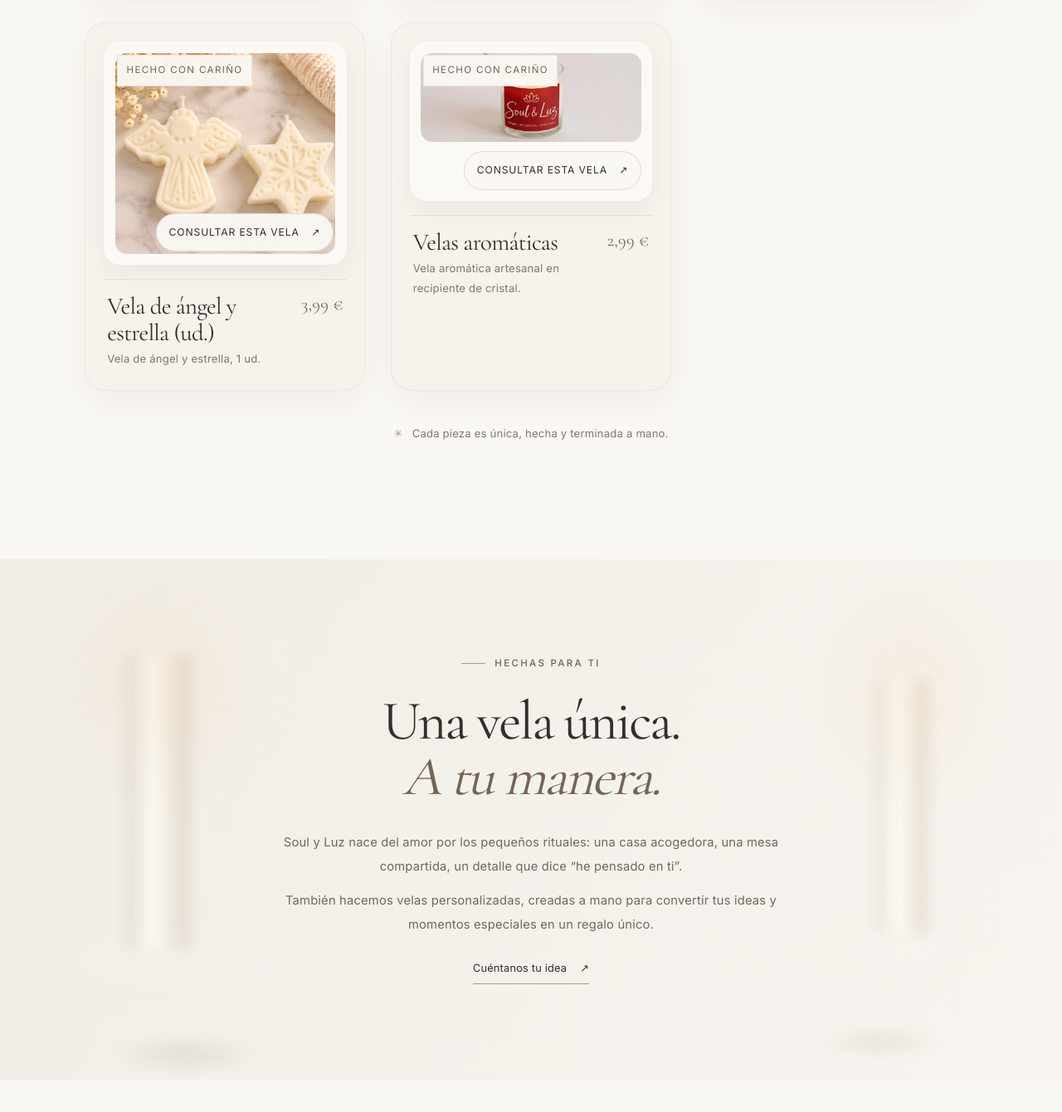
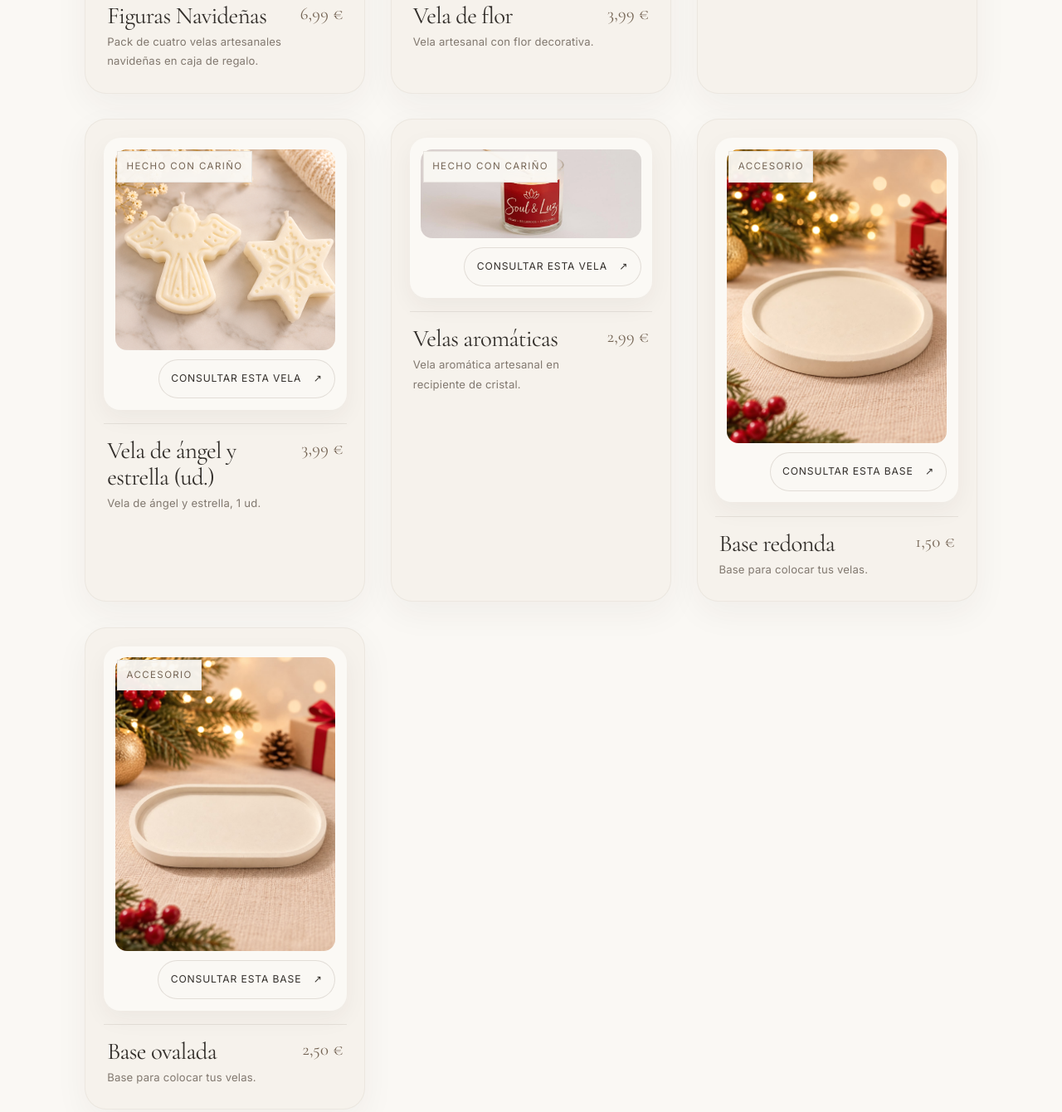
Before and after one commit to valeriacarvjal/soul-luz, a plain HTML site: page index.html in a window 1280 px wide. Shown: the part 2219-3559 px from the top of the page at 83% size. Drawn offline with nearby package versions, Linux system fonts and the light colour scheme.

Commit message:
Move product consultation links below photos
Add candle bases to the catalog with their prices and photos.

Co-authored-by: Copilot <223556219+Copilot@users.noreply.github.com>

```diff
--- a/index.html
+++ b/index.html
@@ -180,6 +180,36 @@
               <p>Vela aromática artesanal en recipiente de cristal.</p>
             </div>
             <span class="product-card__price">2,99 €</span>
+          </div>
+        </article>
+
+        <article class="product-card reveal">
+          <a class="product-card__image image-frame" aria-label="Consultar Base redonda para velas por WhatsApp" aria-disabled="true" tabindex="-1">
+            <img src="./redonda%20.jpeg" alt="Base redonda para colocar velas" loading="lazy">
+            <span class="product-card__tag">Accesorio</span>
+            <span class="product-card__quick">Consultar esta base <span aria-hidden="true">↗</span></span>
+          </a>
+          <div class="product-card__details">
+            <div>
+              <h3>Base redonda</h3>
+              <p>Base para colocar tus velas.</p>
+            </div>
+            <span class="product-card__price">1,50 €</span>
+          </div>
+        </article>
+
+        <article class="product-card reveal">
+          <a class="product-card__image image-frame" aria-label="Consultar Base ovalada para velas por WhatsApp" aria-disabled="true" tabindex="-1">
+            <img src="./ovalada.jpeg" alt="Base ovalada para colocar velas" loading="lazy">
+            <span class="product-card__tag">Accesorio</span>
+            <span class="product-card__quick">Consultar esta base <span aria-hidden="true">↗</span></span>
+          </a>
+          <div class="product-card__details">
+            <div>
+              <h3>Base ovalada</h3>
+              <p>Base para colocar tus velas.</p>
+            </div>
+            <span class="product-card__price">2,50 €</span>
           </div>
         </article>
       </div>
--- a/style.css
+++ b/style.css
@@ -417,6 +417,7 @@ h2 {
 .product-card__image {
   position: relative;
   height: auto;
+  overflow: visible;
   border-radius: 20px;
   background: #fbf9f5;
   padding: clamp(0.55rem, 1.05vw, 0.95rem);
@@ -434,19 +435,6 @@ h2 {
 
 .product-card__image:hover img {
   transform: scale(1.05);
-}
-
-.product-card--aromatic .product-card__image {
-  overflow: visible;
-}
-
-.product-card--aromatic .product-card__quick {
-  position: relative;
-  right: auto;
-  bottom: auto;
-  width: max-content;
-  max-width: 100%;
-  margin: 0.7rem 0 0 auto;
 }
 
 .product-card__tag {
@@ -463,12 +451,15 @@ h2 {
 }
 
 .product-card__quick {
-  position: absolute;
-  right: 1rem;
-  bottom: 1rem;
+  position: relative;
+  right: auto;
+  bottom: auto;
   display: flex;
+  width: max-content;
+  max-width: 100%;
   align-items: center;
   gap: 0.9rem;
+  margin: 0.7rem 0 0 auto;
   border: 1px solid rgb(116 100 84 / 18%);
   border-radius: 999px;
   background: rgb(250 248 244 / 96%);
```
Also changed, not shown: ovalada.jpeg (added), redonda .jpeg (added).
